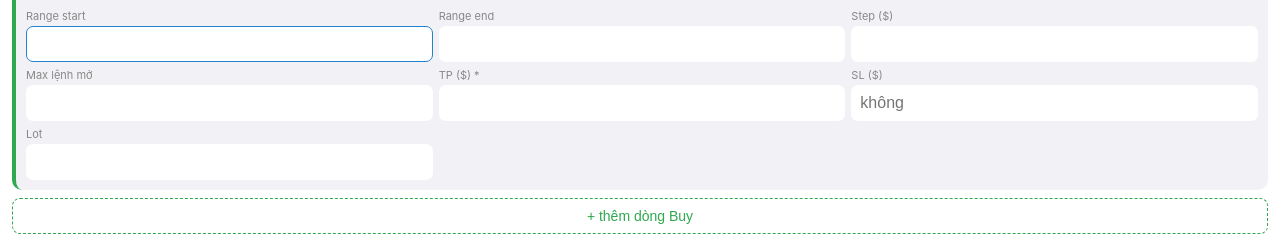
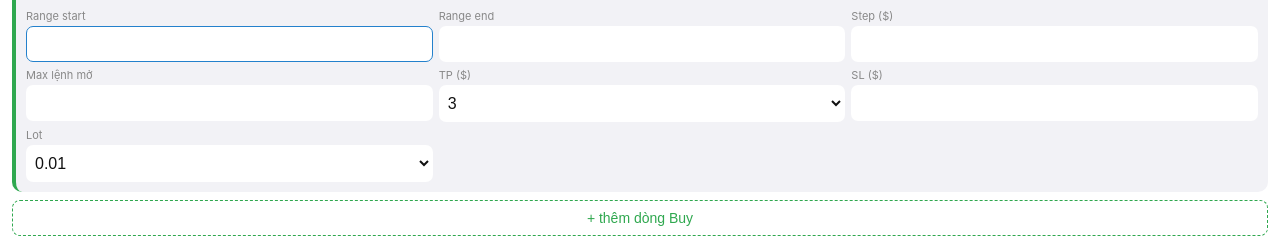
Before and after one commit to luannt168/ea-form, a plain HTML site: page index.html in a window 1280 px wide. Both pictures are taken after a click on the button "+ thêm dòng Buy". Shown: the part 207-445 px from the top of the page. Drawn offline with Linux system fonts and the light colour scheme.

Commit message:
Form: TP/Lot dropdowns, SL no placeholder

```diff
--- a/index.html
+++ b/index.html
@@ -42,6 +42,8 @@
   label.f { display: flex; flex-direction: column; font-size: 11px; color: var(--hint); gap: 2px; }
   label.f input { width: 100%; min-width: 0; font-size: 16px; padding: 8px; border-radius: 7px;
                   border: 1px solid transparent; background: var(--bg); color: var(--fg); }
+  label.f select { width: 100%; min-width: 0; font-size: 16px; padding: 8px 4px; border-radius: 7px;
+                   border: 1px solid transparent; background: var(--bg); color: var(--fg); }
   label.f input:focus { outline: none; border-color: var(--accent); }
   label.f input.bad { border-color: var(--danger); }
   .add { width: 100%; border: 1px dashed currentColor; background: none; border-radius: 8px;
@@ -90,9 +92,11 @@ try {
 } catch (e) {}
 
 // Row fields. Lot blank = inherit from the row above (same side). SL blank = no SL.
+const CHOICES = { tp: ["3", "4", "5", "6"], lot: ["0.01", "0.02", "0.03", "0.04", "0.05"] };
+const DEFAULTS = { tp: "3", lot: "0.01" };
 const FIELDS = [
   ["a", "Range start"], ["b", "Range end"], ["step", "Step ($)"],
-  ["max", "Max lệnh mở"], ["tp", "TP ($) *"], ["sl", "SL ($)"],
+  ["max", "Max lệnh mở"], ["tp", "TP ($)"], ["sl", "SL ($)"],
   ["lot", "Lot"],
 ];
 
@@ -125,11 +129,21 @@ function rowEl(r, idx, n) {
     if (k === "step" && st.active === "atr") continue;
     const f = document.createElement("label");
     f.className = "f";
-    f.innerHTML = `${label}<input inputmode="decimal">`;
-    const inp = f.querySelector("input");
-    inp.value = r[k] ?? "";
-    if (k === "lot" && n > 1) inp.placeholder = "như trên";
-    if (k === "sl") inp.placeholder = "không";
+    let inp;
+    if (CHOICES[k]) {
+      const opts = [...CHOICES[k]];
+      if (r[k] == null || r[k] === "") r[k] = DEFAULTS[k];
+      const cur = String(Number(r[k]));
+      if (!opts.some(o => Number(o) === Number(cur))) opts.push(cur);  // keep an older saved value visible
+      f.innerHTML = `${label}<select>${opts.map(o => `<option value="${o}">${o}</option>`).join("")}</select>`;
+      inp = f.querySelector("select");
+      inp.value = opts.find(o => Number(o) === Number(cur));
+      inp.onchange = () => { r[k] = inp.value; };
+    } else {
+      f.innerHTML = `${label}<input inputmode="decimal">`;
+      inp = f.querySelector("input");
+      inp.value = r[k] ?? "";
+    }
     inp.oninput = () => { r[k] = inp.value; inp.classList.remove("bad"); el.classList.remove("bad"); };
     inp.dataset.k = k;
     grid.appendChild(f);
@@ -143,7 +157,7 @@ document.querySelectorAll(".tab").forEach(t => t.onclick = () => { st.active = t
 document.getElementById("swBuy").onchange = e => st[st.active].buy = e.target.checked;
 document.getElementById("swSell").onchange = e => st[st.active].sell = e.target.checked;
 document.querySelectorAll(".add").forEach(b => b.onclick = () => {
-  st[st.active].rows.push({ side: b.dataset.side });
+  st[st.active].rows.push({ side: b.dataset.side, ...DEFAULTS });
   render();
   const cards = document.querySelectorAll("#" + b.dataset.side + " .rowcard");
   cards[cards.length - 1].querySelector("input").focus();
```
